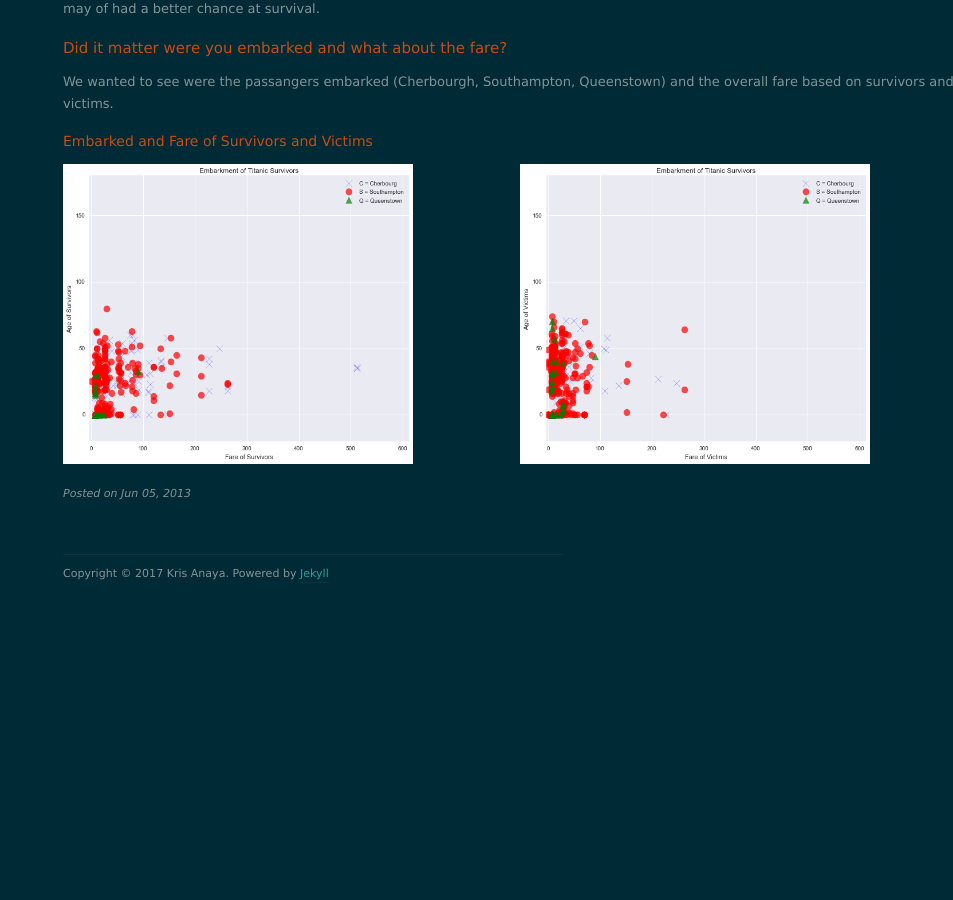
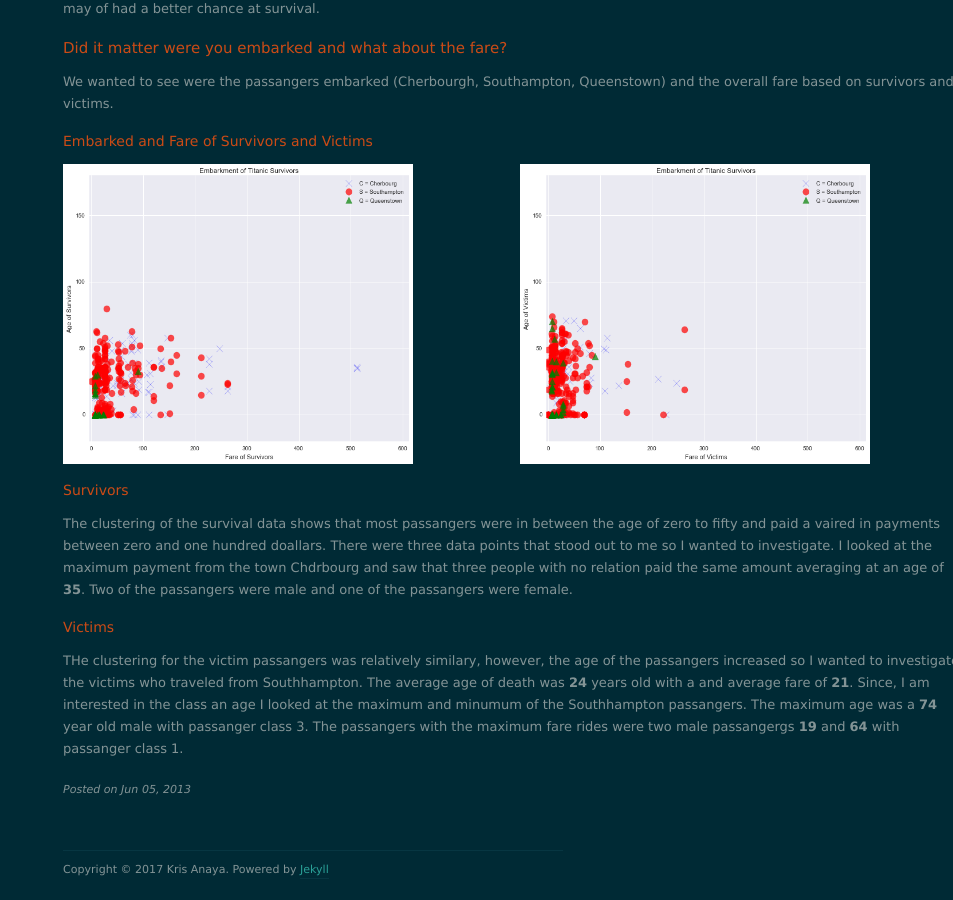
Before and after one commit to krismanaya/krismanaya.github.io, a Jekyll site: the page built from _posts/2013-06-05-welcome-to-jekyll.markdown, in a window 1280 px wide and 900 px high, scrolled down 3490 px. Shown: the whole window, without its empty margins (327-1280 px from the left). Built offline with Jekyll 4.4.1, drawn with Linux system fonts in a browser that asks for light colours; nearby versions of some CDN libraries; before the commit the page ends 4094 px from its top, so only the background shows below that.

Commit message:
find the max and min

```diff
--- a/_posts/2013-06-05-welcome-to-jekyll.markdown
+++ b/_posts/2013-06-05-welcome-to-jekyll.markdown
@@ -82,3 +82,11 @@ We wanted to see were the passangers embarked (Cherbourgh, Southampton, Queensto
 
 <img src="/images/EFS.png" width="350" height="300" class="left"/>
 <img src="/images/EFD.png" width="350" height="300" class="righ"/>
+
+
+### Survivors
+The clustering of the survival data shows that most passangers were in between the age of zero to fifty and paid a vaired in payments between zero and one hundred doallars. There were three data points that stood out to me so I wanted to investigate. I looked at the maximum payment from the town Chdrbourg and saw that three people with no relation paid the same amount averaging at an age of **35**. Two of the passangers were male and one of the passangers were female.
+
+
+### Victims
+THe clustering for the victim passangers was relatively similary, however, the age of the passangers increased so I wanted to investigate the victims who traveled from Southhampton. The average age of death was **24** years old with a and average fare of **21**. Since, I am interested in the class an age I looked at the maximum and minumum of the Southhampton passangers. The maximum age was a **74** year old male with passanger class 3. The passangers with the maximum fare rides were two male passangergs **19** and **64** with passanger class 1.
```
